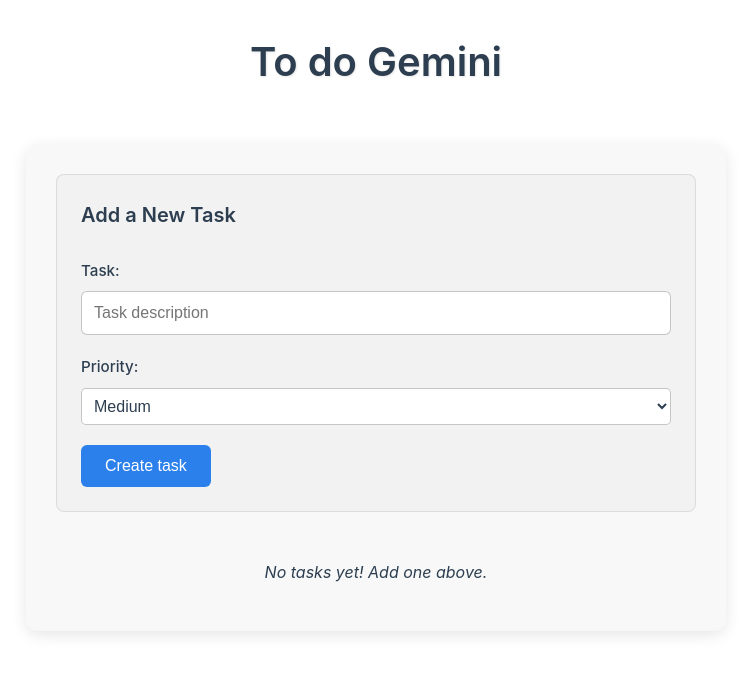
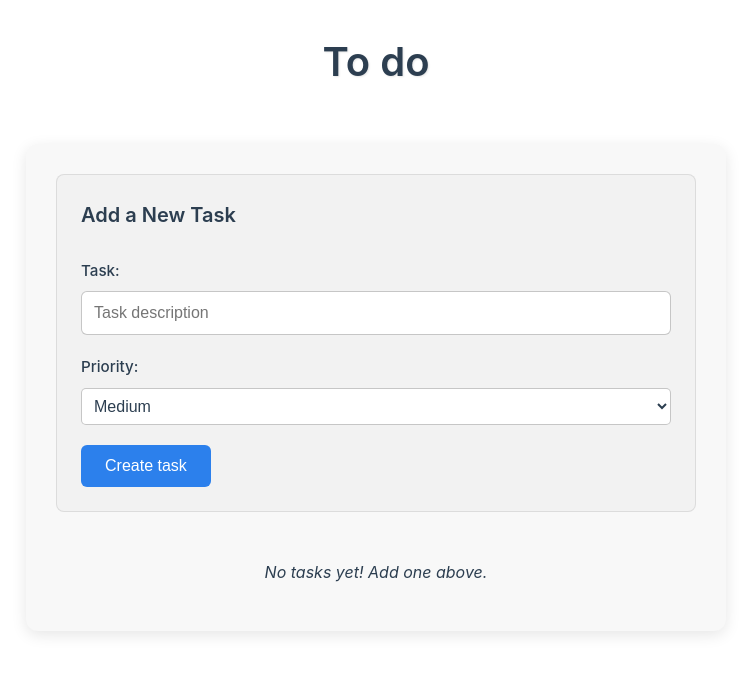
Before and after one commit to kevinfjq/To-do-vue-gm, a Vue app: page / in a window 1280 px wide. Shown: the top 674 px of the page, without its empty margins (264-1015 px from the left). Built offline with nearby package versions, Linux system fonts and the light colour scheme.

Commit message:
Update App.vue

```diff
--- a/src/App.vue
+++ b/src/App.vue
@@ -83,7 +83,7 @@ import EditTaskModal from '@/components/EditTaskModal.vue'
 
 <template>
   <header>
-      <h1 class="title">To do Gemini</h1>
+      <h1 class="title">To do</h1>
   </header>
   <main>
     <div id="app-container">
```
